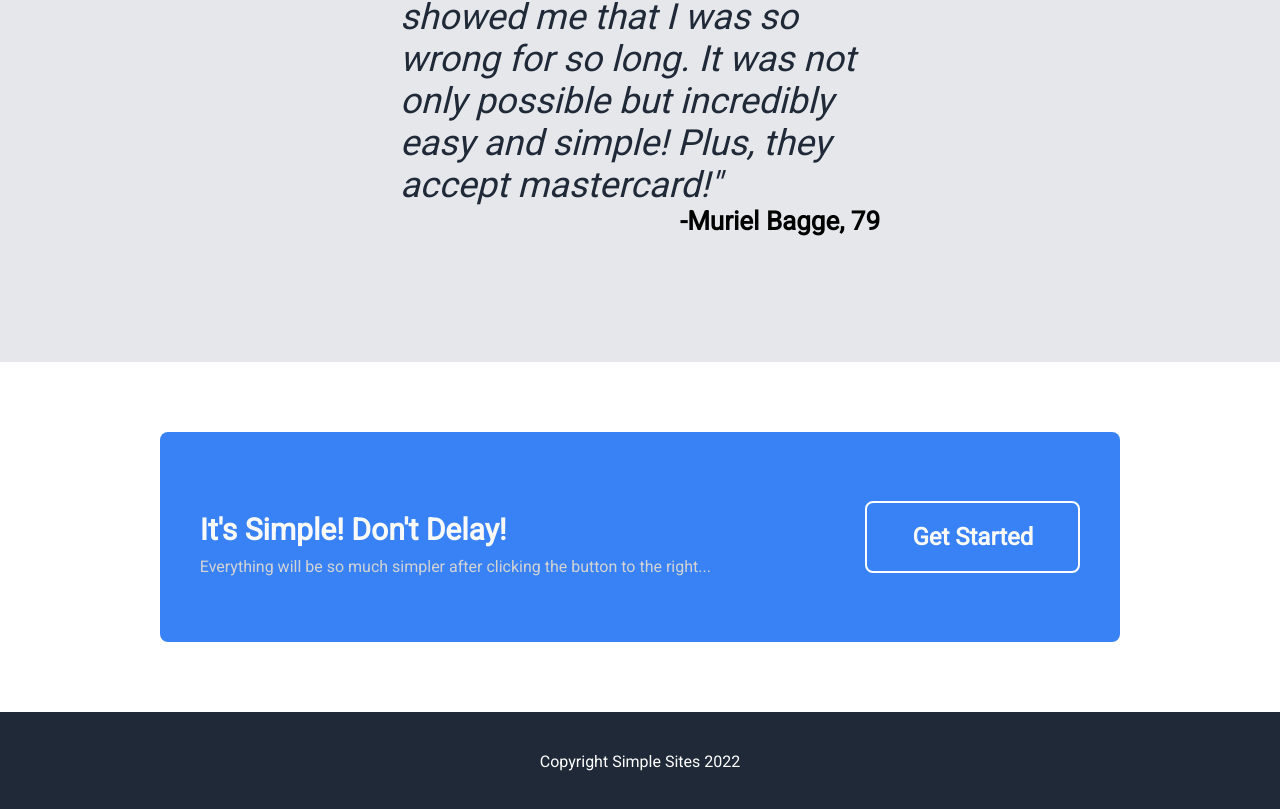
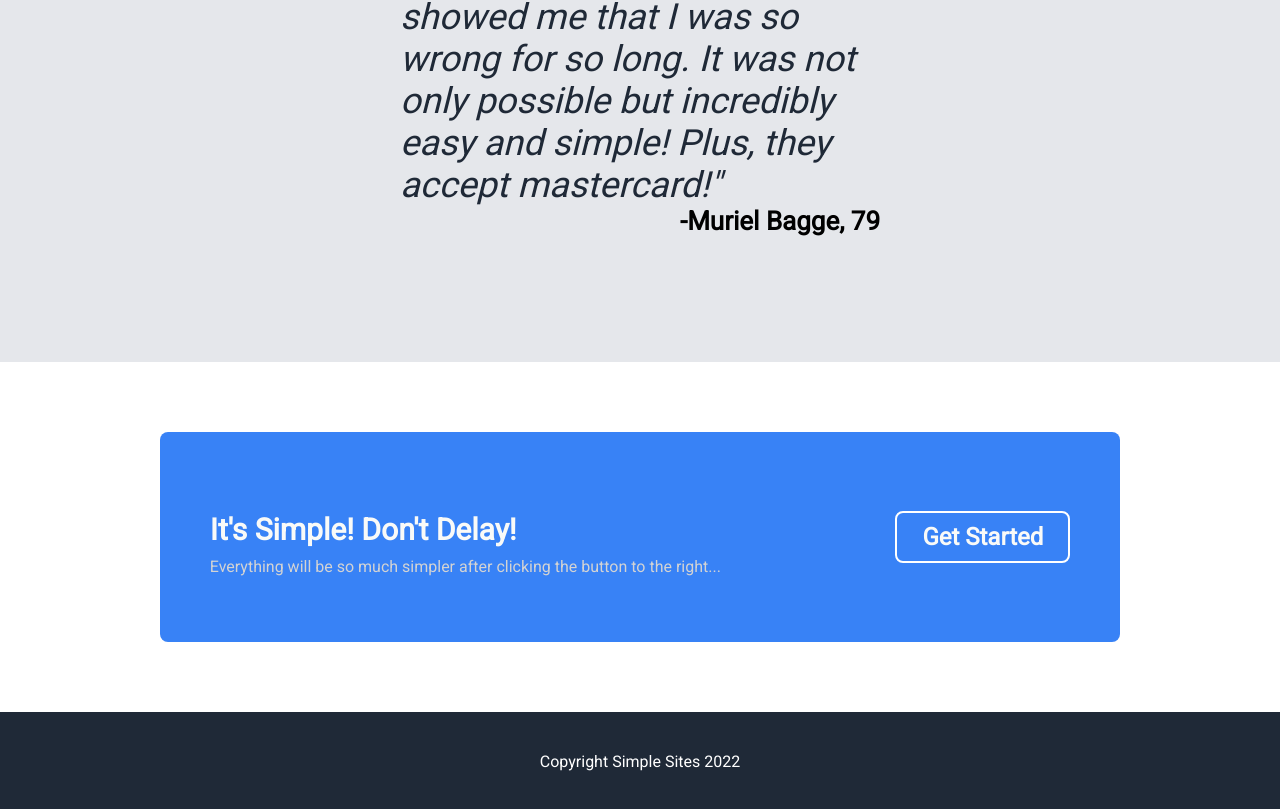
Before and after one commit to newcommit/landing-page, a plain HTML site: page index.html in a window 1280 px wide. Shown: the part 1436-2245 px from the top of the page. Drawn offline with Linux system fonts and the light colour scheme.

Commit message:
Change padding on 'Get Started' button

```diff
--- a/styles.css
+++ b/styles.css
@@ -215,7 +215,7 @@ body {
     background-color: #3882F6;
     color: #F9FAF8;
     border: 2px solid white;
-    padding: 20px 45px 20px;
+    padding: 10px 25px 10px;
     border-radius: 8px;
     margin-top: 0px;
     font-weight: bolder;
```
